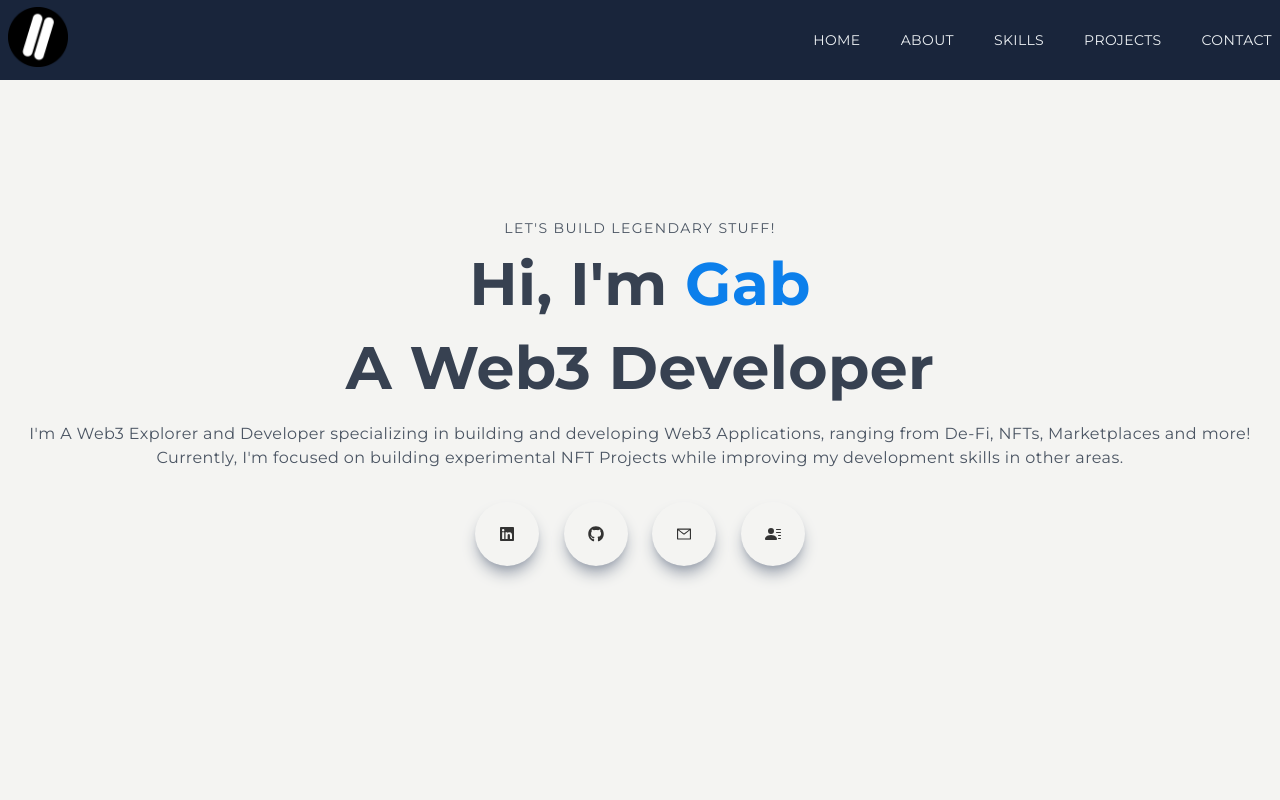
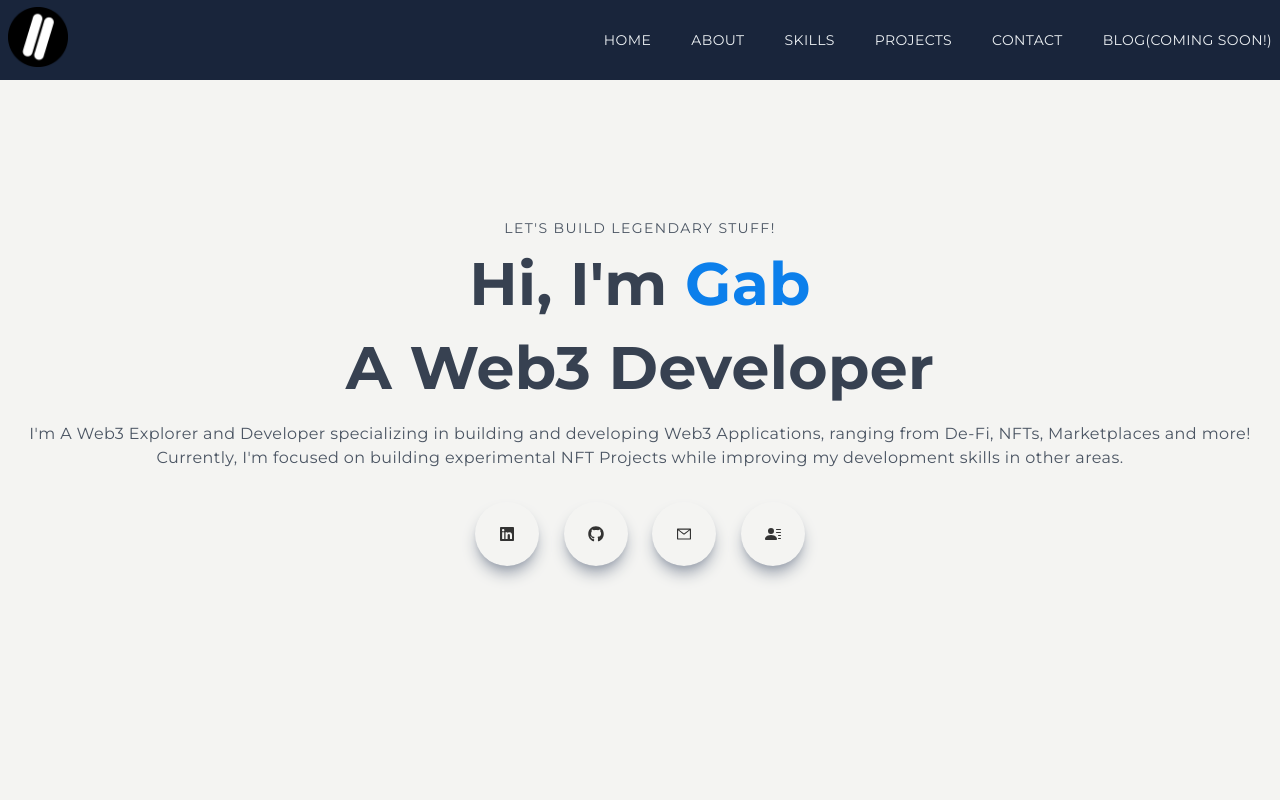
Before and after one commit to gabster-code/gabster, a Next.js app: page / in a window 1280 px wide. Shown: the top 800 px of the page. Built offline with nearby package versions, Linux system fonts and the light colour scheme.

Commit message:
Edited Readme.md and added Blog on navbar and menu

```diff
--- a/components/Navbar.jsx
+++ b/components/Navbar.jsx
@@ -79,6 +79,7 @@ const Navbar = () => {
                 <Link href='/#skills'><li className='ml-10 text-sm uppercase hover:border-b'><a>Skills</a></li></Link>
                 <Link href='/#projects'><li className='ml-10 text-sm uppercase hover:border-b'><a>Projects</a></li></Link>
                 <Link href='/#contact'><li className='ml-10 text-sm uppercase hover:border-b'><a>Contact</a></li></Link>
+                <Link href='/#[blog]'><li className='ml-10 text-sm uppercase hover:border-b'><a>Blog(Coming Soon!)</a></li></Link>
             </ul>
             <div onClick={handleNav} className='md:hidden text-white'>
                 <AiOutlineMenu size={25} />
@@ -111,6 +112,7 @@ const Navbar = () => {
                         <Link href='/#skills'><li  onClick={()=> setNav(false)}className='py-4 text-sm'>Skills</li></Link>
                         <Link href='/#projects'><li onClick={()=> setNav(false)} className='py-4 text-sm'>Projects</li></Link>
                         <Link href='/#contact'><li onClick={()=> setNav(false)} className='py-4 text-sm'>Contact</li></Link>
+                        <Link href='/#blog'><li onClick={()=> setNav(false)} className='py-4 text-sm'>Blog(Coming Soon!)</li></Link>
                     </ul>
                     <div className='pt-40'>
                         <p className='uppercase tracking-widest text-[#5651e5]'>Connect with Me!</p>
```
Also changed, not shown: 1 other file (tests, documents, lock files or other folders).
